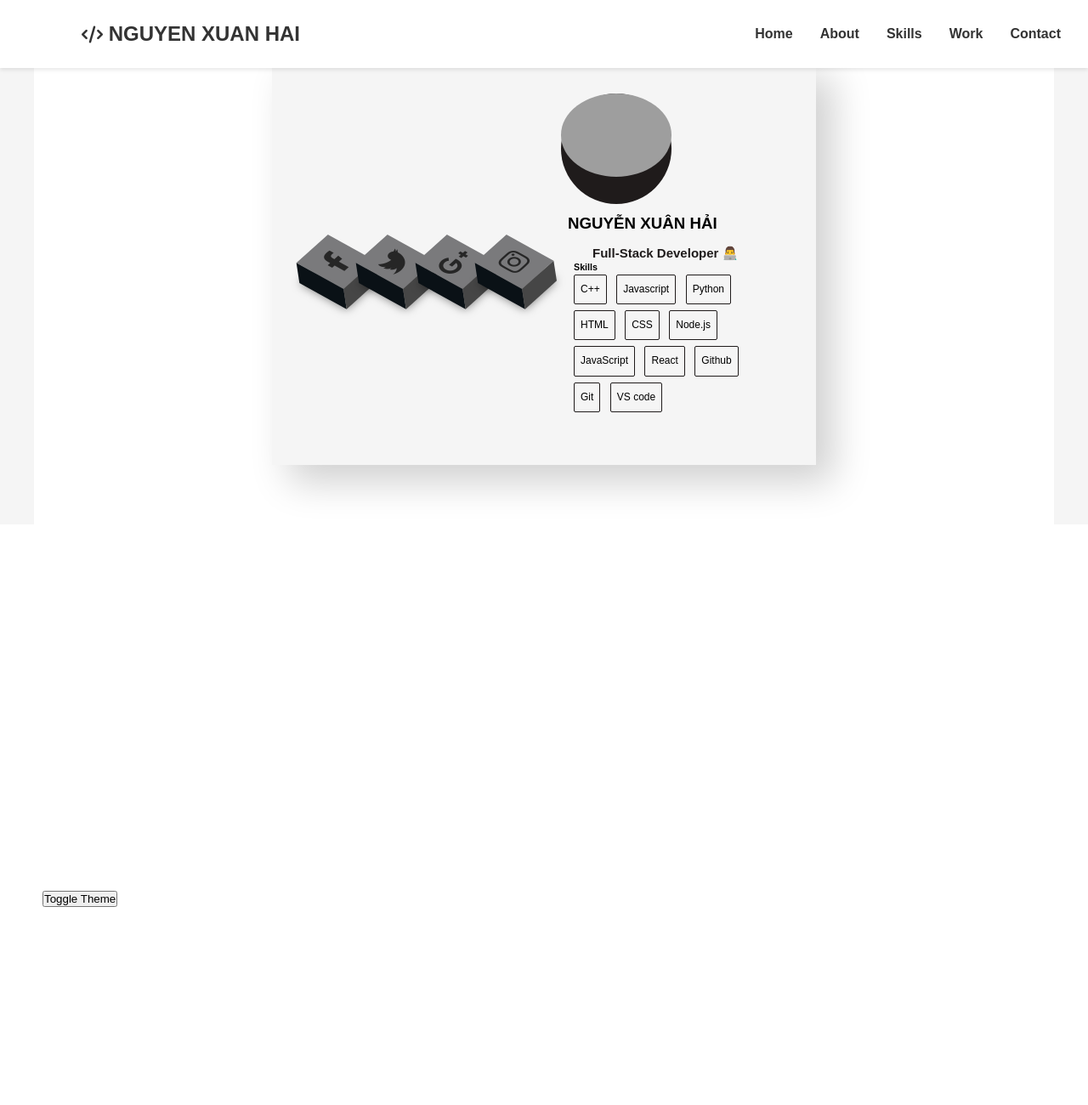
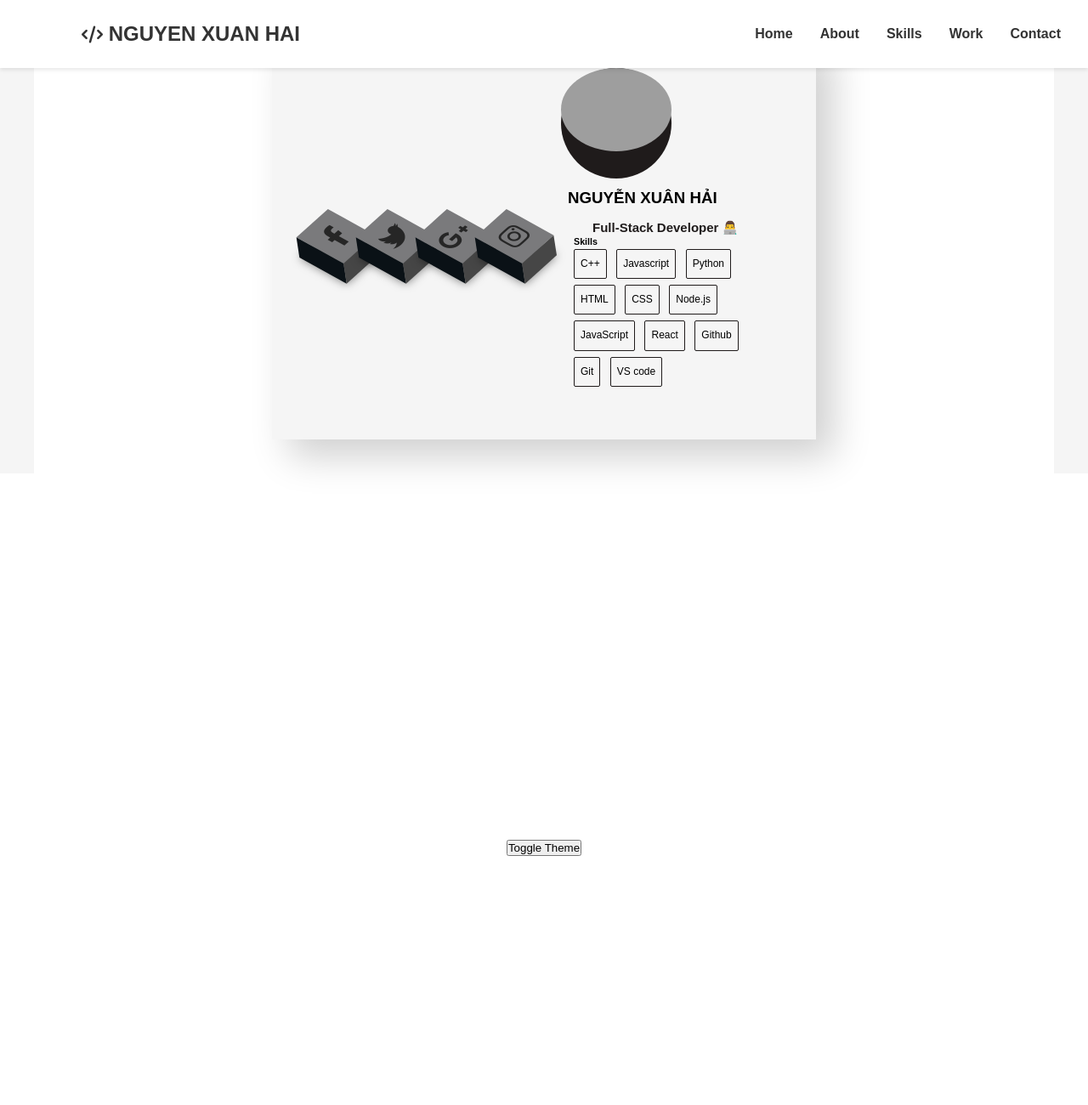
Before and after one commit to xuanhai0913/Nguyen-Xuan-Hai-s-Profile-Frontend, a plain HTML site: page index.html in a window 1280 px wide. Shown: the top 1300 px of the page at 85% size. Drawn offline with Linux system fonts and the light colour scheme; grey boxes are pictures that could not be loaded.

Commit message:
Update style.css

```diff
--- a/style.css
+++ b/style.css
@@ -352,7 +352,7 @@ section {
 .section.one {
   background-color: var(--bg-color);
   min-height: 60vh; /* Điều chỉnh chiều cao tối thiểu */
-  padding: 50px; /* Thêm padding để nội dung không dính sát mép */
+  padding: 20px; /* Thêm padding để nội dung không dính sát mép */
   display: flex;
   align-items: center; /* Căn giữa theo chiều dọc */
   justify-content: center; /* Căn giữa theo chiều ngang */
@@ -373,6 +373,10 @@ section {
   height: 100vh;
   padding: 50px;
   box-sizing: border-box;
+   display: flex;
+  align-items: center; /* Căn giữa theo chiều dọc */
+  justify-content: center; /* Căn giữa theo chiều ngang */
+  text-align: center;
 }
 .section.three {
   background-color: var(--bg-color);
@@ -382,6 +386,10 @@ section {
   height: 100vh;
   padding: 50px;
   box-sizing: border-box;
+   display: flex;
+  align-items: center; /* Căn giữa theo chiều dọc */
+  justify-content: center; /* Căn giữa theo chiều ngang */
+  text-align: center;
 }
 
 .skill3 .skills-list {
```
